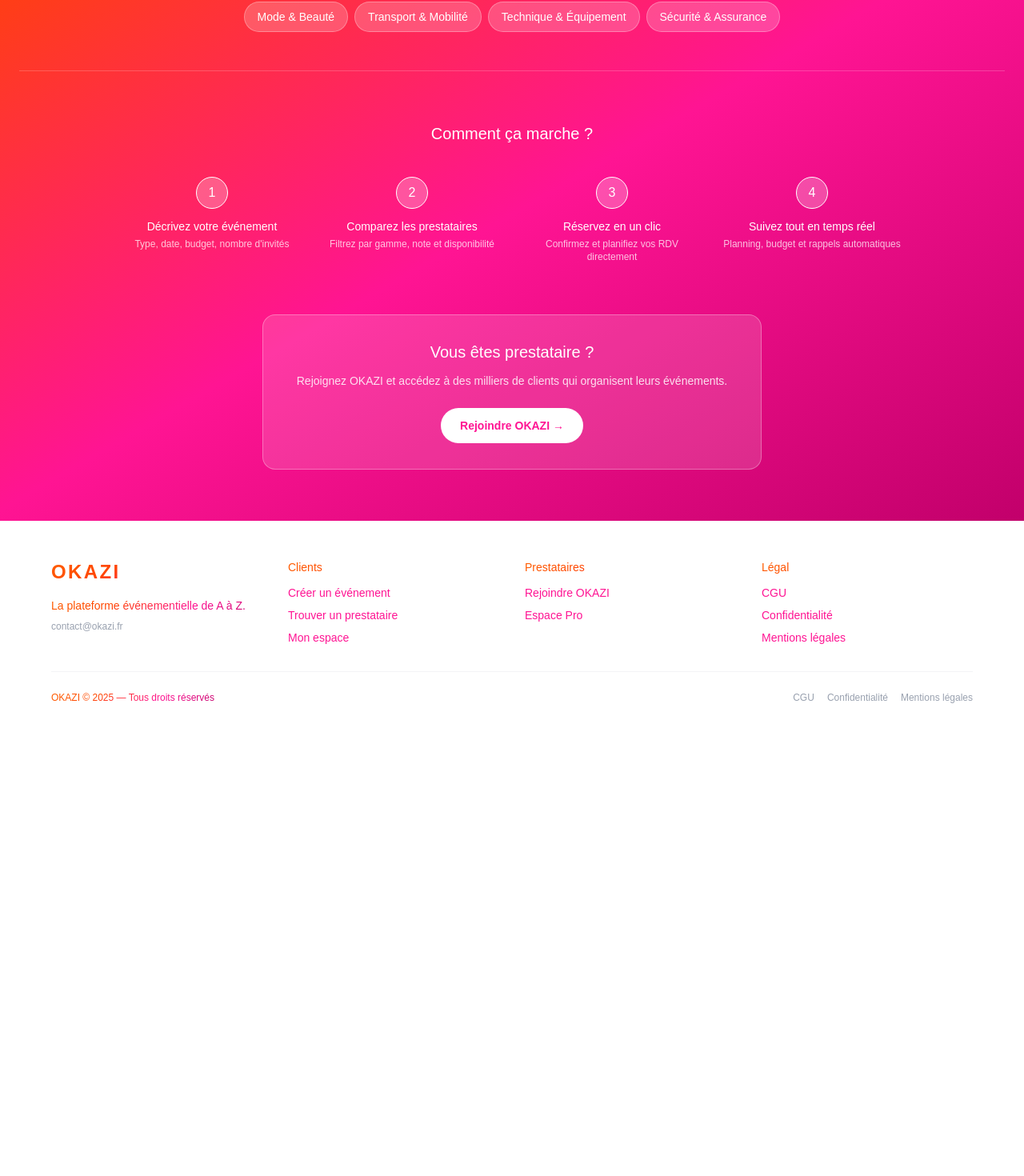
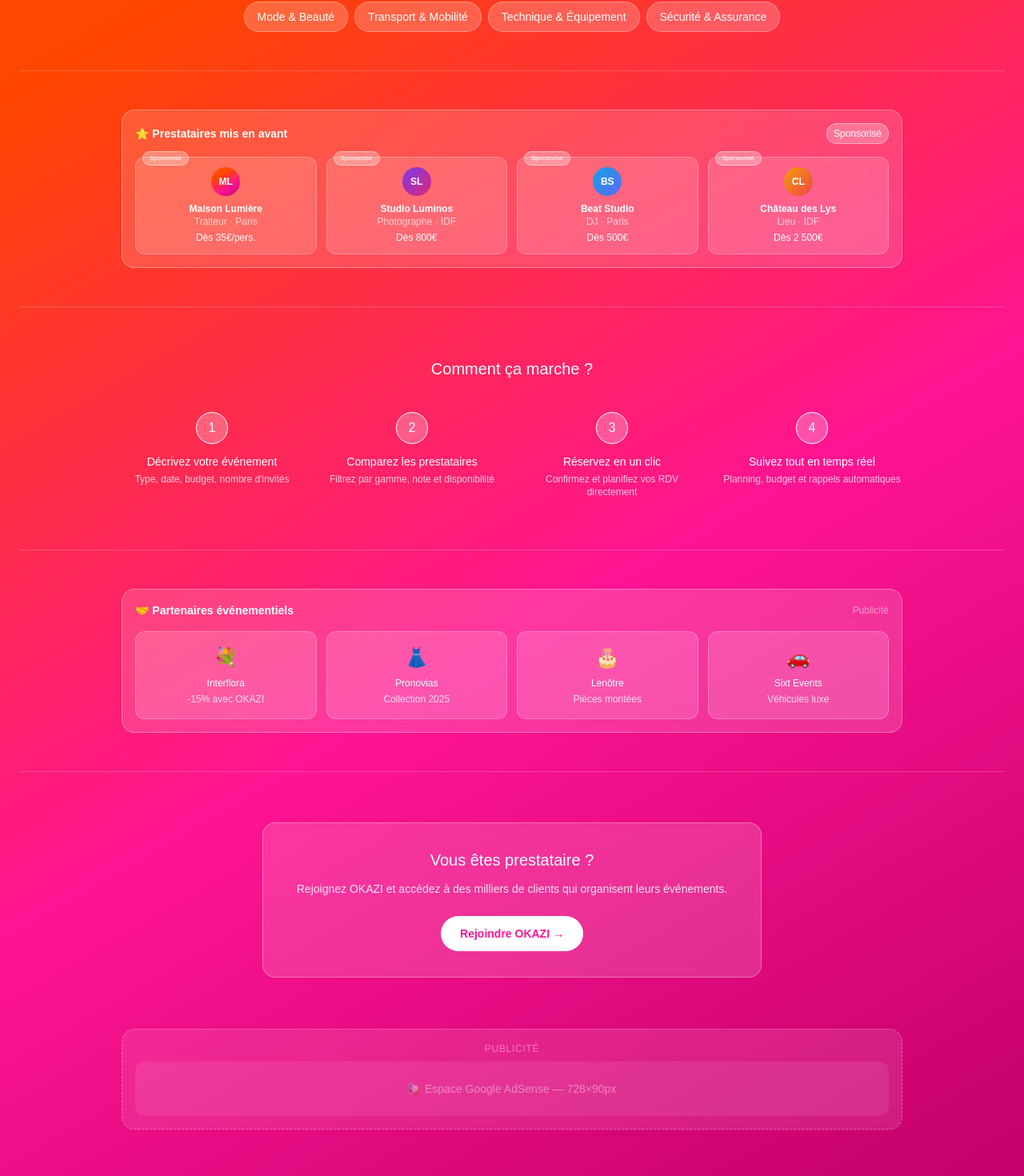
Before and after one commit to justinecelcal/OKAZI, a Next.js app: page / in a window 1280 px wide. Shown: the part 818-2288 px from the top of the page at 80% size. Before the commit the page ends 1826 px from the top, so only its background shows below. Built offline with nearby package versions, Linux system fonts and the light colour scheme; no server answers.

Commit message:
Bannières publicitaires frosted glass - page accueil

```diff
--- a/app/page.js
+++ b/app/page.js
@@ -22,6 +22,29 @@ const CATEGORIES = [
 ]
 
 const GRADIENT = 'linear-gradient(150deg, #FF6000 0%, #FF4500 30%, #FF1493 65%, #C2006B 100%)'
+
+const PRESTATAIRES_SPONSORISES = [
+  { initiales: 'ML', nom: 'Maison Lumière', cat: 'Traiteur · Paris', prix: 'Dès 35€/pers.', gradient: GRADIENT },
+  { initiales: 'SL', nom: 'Studio Luminos', cat: 'Photographe · IDF', prix: 'Dès 800€', gradient: 'linear-gradient(135deg,#7c3aed,#db2777)' },
+  { initiales: 'BS', nom: 'Beat Studio', cat: 'DJ · Paris', prix: 'Dès 500€', gradient: 'linear-gradient(135deg,#0ea5e9,#6366f1)' },
+  { initiales: 'CL', nom: 'Château des Lys', cat: 'Lieu · IDF', prix: 'Dès 2 500€', gradient: 'linear-gradient(135deg,#f59e0b,#ef4444)' },
+]
+
+const PARTENAIRES = [
+  { icon: '💐', nom: 'Interflora', promo: '-15% avec OKAZI' },
+  { icon: '👗', nom: 'Pronovias', promo: 'Collection 2025' },
+  { icon: '🎂', nom: 'Lenôtre', promo: 'Pièces montées' },
+  { icon: '🚗', nom: 'Sixt Events', promo: 'Véhicules luxe' },
+]
+
+const GLASS = {
+  background: 'rgba(255,255,255,0.15)',
+  backdropFilter: 'blur(20px)',
+  WebkitBackdropFilter: 'blur(20px)',
+  border: '1px solid rgba(255,255,255,0.3)',
+  borderRadius: '16px',
+  padding: '1rem',
+}
 
 export default function HomePage() {
   return (
@@ -93,6 +116,41 @@ export default function HomePage() {
       {/* SÉPARATEUR */}
       <div style={{height: '0.5px', background: 'rgba(255,255,255,0.2)', margin: '0 1.5rem'}}></div>
 
+      {/* BANNIÈRE 1 — PRESTATAIRES SPONSORISÉS */}
+      <section className="max-w-5xl mx-auto px-6 py-12">
+        <div style={GLASS}>
+          <div className="flex items-center justify-between mb-4">
+            <h2 className="text-sm font-semibold text-white">⭐ Prestataires mis en avant</h2>
+            <span className="text-xs px-2 py-1 rounded-full text-white"
+              style={{background: 'rgba(255,255,255,0.25)', border: '1px solid rgba(255,255,255,0.4)'}}>
+              Sponsorisé
+            </span>
+          </div>
+          <div className="grid grid-cols-4 gap-3">
+            {PRESTATAIRES_SPONSORISES.map((p, i) => (
+              <Link key={i} href="/recherche"
+                className="block rounded-xl p-3 text-center relative"
+                style={{background: 'rgba(255,255,255,0.15)', border: '1px solid rgba(255,255,255,0.25)'}}>
+                <span className="absolute -top-2 left-2 text-white rounded-full px-2 py-0.5"
+                  style={{background: 'rgba(255,255,255,0.3)', fontSize: '8px', border: '1px solid rgba(255,255,255,0.4)'}}>
+                  Sponsorisé
+                </span>
+                <div className="w-9 h-9 rounded-full flex items-center justify-center text-xs font-bold text-white mx-auto mb-2"
+                  style={{background: p.gradient}}>
+                  {p.initiales}
+                </div>
+                <p className="font-semibold text-xs text-white">{p.nom}</p>
+                <p className="text-xs" style={{color: 'rgba(255,255,255,0.7)'}}>{p.cat}</p>
+                <p className="text-xs font-medium mt-1 text-white">{p.prix}</p>
+              </Link>
+            ))}
+          </div>
+        </div>
+      </section>
+
+      {/* SÉPARATEUR */}
+      <div style={{height: '0.5px', background: 'rgba(255,255,255,0.2)', margin: '0 1.5rem'}}></div>
+
       {/* COMMENT ÇA MARCHE */}
       <section className="max-w-5xl mx-auto px-6 py-16">
         <h2 className="text-xl font-medium mb-10 text-center text-white">
@@ -117,8 +175,34 @@ export default function HomePage() {
         </div>
       </section>
 
+      {/* SÉPARATEUR */}
+      <div style={{height: '0.5px', background: 'rgba(255,255,255,0.2)', margin: '0 1.5rem'}}></div>
+
+      {/* BANNIÈRE 2 — PARTENAIRES */}
+      <section className="max-w-5xl mx-auto px-6 py-12">
+        <div style={GLASS}>
+          <div className="flex items-center justify-between mb-4">
+            <h2 className="text-sm font-semibold text-white">🤝 Partenaires événementiels</h2>
+            <span className="text-xs" style={{color: 'rgba(255,255,255,0.5)'}}>Publicité</span>
+          </div>
+          <div className="grid grid-cols-4 gap-3">
+            {PARTENAIRES.map((p, i) => (
+              <div key={i} className="rounded-xl p-4 text-center cursor-pointer"
+                style={{background: 'rgba(255,255,255,0.15)', border: '1px solid rgba(255,255,255,0.25)'}}>
+                <div className="text-2xl mb-2">{p.icon}</div>
+                <p className="text-xs font-medium text-white">{p.nom}</p>
+                <p className="text-xs mt-1" style={{color: 'rgba(255,255,255,0.8)'}}>{p.promo}</p>
+              </div>
+            ))}
+          </div>
+        </div>
+      </section>
+
+      {/* SÉPARATEUR */}
+      <div style={{height: '0.5px', background: 'rgba(255,255,255,0.2)', margin: '0 1.5rem'}}></div>
+
       {/* CTA PRESTATAIRE */}
-      <section className="max-w-2xl mx-auto px-6 pb-16">
+      <section className="max-w-2xl mx-auto px-6 py-16">
         <div className="rounded-2xl p-8 text-center"
           style={{background: 'rgba(255,255,255,0.15)', border: '1px solid rgba(255,255,255,0.3)'}}>
           <h2 className="text-xl font-medium mb-3 text-white">Vous êtes prestataire ?</h2>
@@ -133,6 +217,23 @@ export default function HomePage() {
         </div>
       </section>
 
+      {/* BANNIÈRE 3 — GOOGLE ADSENSE */}
+      <section className="max-w-5xl mx-auto px-6 pb-16">
+        <div className="rounded-2xl p-4 text-center"
+          style={{background: 'rgba(255,255,255,0.1)', border: '1px dashed rgba(255,255,255,0.3)'}}>
+          <p className="text-xs mb-2"
+            style={{color: 'rgba(255,255,255,0.4)', textTransform: 'uppercase', letterSpacing: '0.06em'}}>
+            Publicité
+          </p>
+          <div className="rounded-xl flex items-center justify-center py-6"
+            style={{background: 'rgba(255,255,255,0.08)'}}>
+            <p className="text-sm" style={{color: 'rgba(255,255,255,0.4)'}}>
+              📢 Espace Google AdSense — 728×90px
+            </p>
+          </div>
+        </div>
+      </section>
+
     </div>
   )
 }
```
